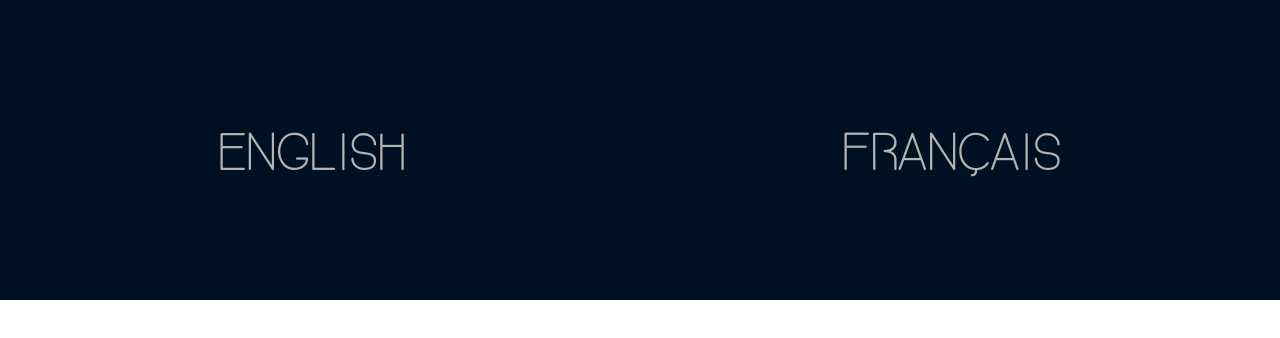
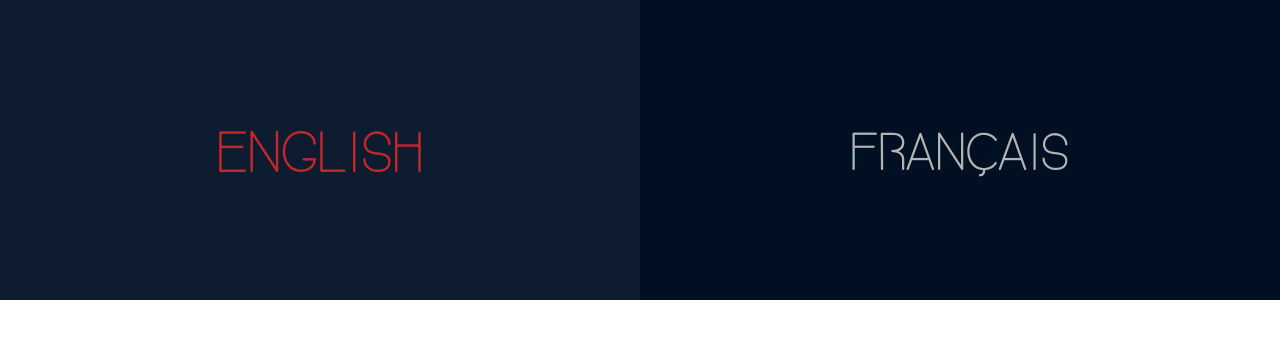
Before and after one commit to GuillaumeFerron/besignss, a Vue app: page /#/ in a window 1280 px wide. Shown: the top 338 px of the page. Built offline with nearby package versions, Linux system fonts and the light colour scheme.

Commit message:
Fix on container being the router link

```diff
--- a/src/components/Language/LanguageChoice.vue
+++ b/src/components/Language/LanguageChoice.vue
@@ -1,7 +1,7 @@
 <template>
-  <div class="language-choice">
-    <router-link :to="language | filteredUrl" append>{{language | upperCase}}</router-link>
-  </div>
+  <router-link :to="language | filteredUrl" class="language-choice">
+    <p class="language-label">{{language | upperCase}}</p>
+  </router-link>
 </template>
 
 <script>
@@ -24,18 +24,30 @@
 
 <style lang="scss" scoped>
   .language-choice {
-    max-width: 250px;
-    a {
+    width: 50%;
+    height: 100%;
+    text-align: center;
+    display: flex;
+    flex-direction: column;
+    justify-content: center;
+    transition: all 0.5s;
+    text-decoration: none;
+
+    &:hover {
+      background-color: rgba(255, 255, 255, 0.05);
+      cursor: pointer;
+      color: #C1272D;
+      font-size: 55px;
+      p {
+        font-size: 55px;
+        color: #C1272D;
+      }
+    }
+    p {
       font-size: 50px;
-      text-decoration: none;
       color: #B3B3B3;
       font-family: "Bavro", sans-serif;
       transition: all 0.5s;
-
-      &:hover {
-        color: #C1272D;
-        font-size: 55px;
-      }
     }
   }
 </style>
```
